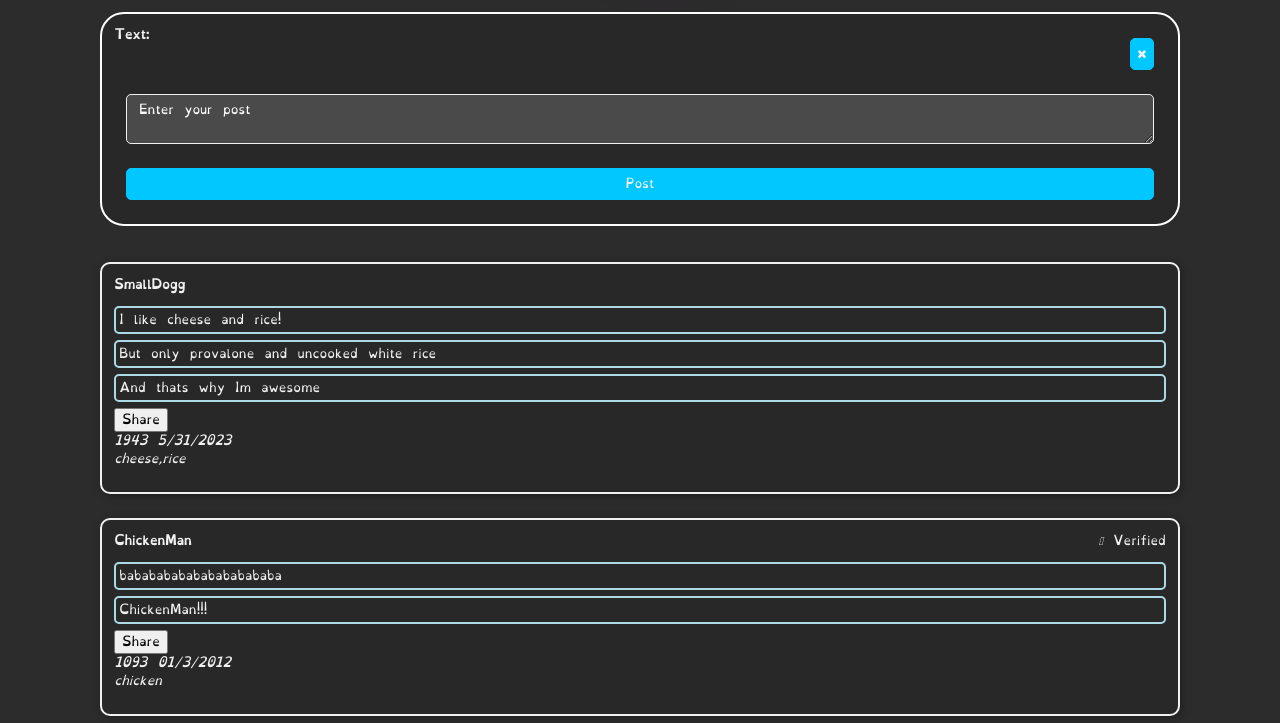
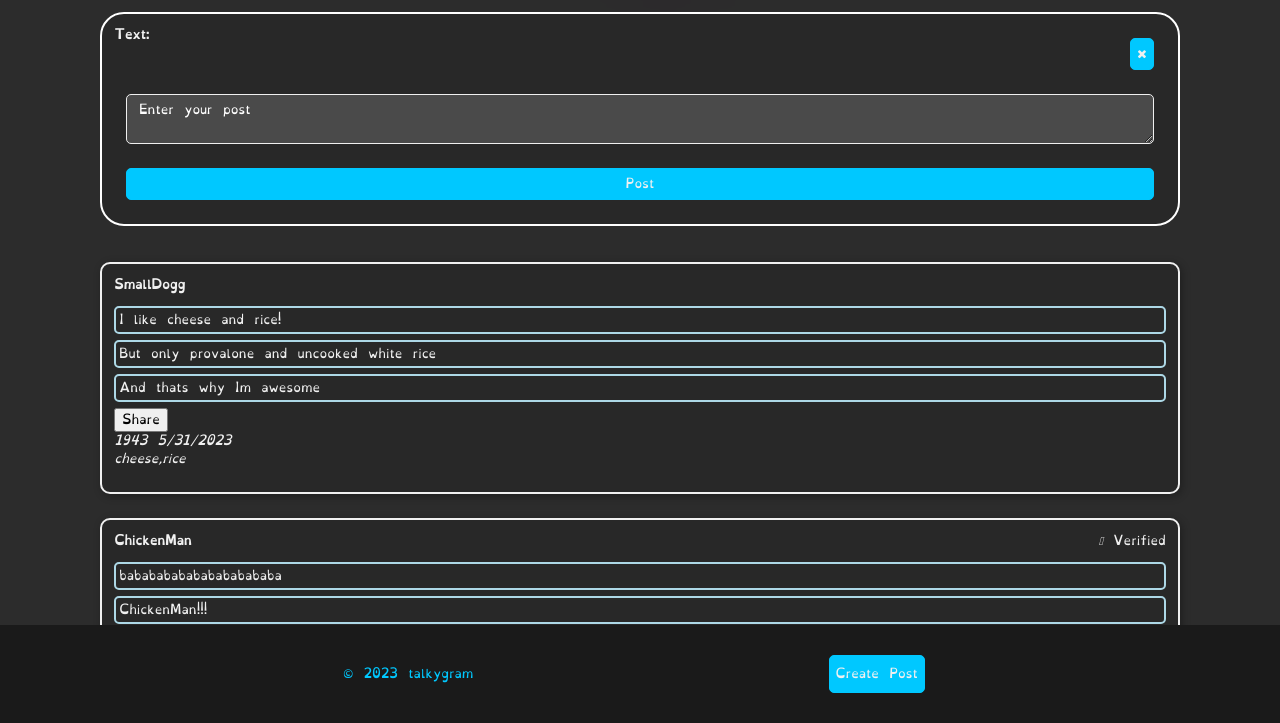
Before and after one commit to talkygram/talkygram, a website: page results.html in a window 1280 px wide. Shown: the part 77-800 px from the top of the page. Drawn offline with Linux system fonts and the light colour scheme.

Commit message:
Format header and footer to be stickied

```diff
--- a/results.css
+++ b/results.css
@@ -8,7 +8,18 @@
 }
 
 html, body {
-    height: 100%;
+    height: 100vh;
+}
+
+.page-container {
+    height: 100vh;
+    display: flex;
+    flex-direction: column;
+}
+
+main {
+    flex: 1;
+    overflow: auto;
 }
 
 body {
--- a/results.html
+++ b/results.html
@@ -15,6 +15,7 @@
     <script src="results-script.js" defer></script>
 </head>
 <body>
+    <div class="page-container">
         <header>
             <div class="header-content">
                 <div class="header-content-top">
@@ -59,5 +60,6 @@
                 </div>
             </div>
         </footer>
+    </div>
 </body>
 </html>
```
Lines whose indentation alone changed are shown as unchanged.
